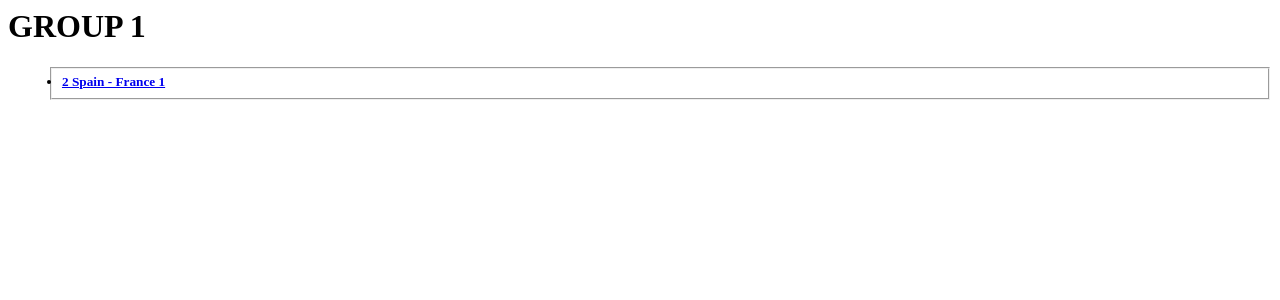
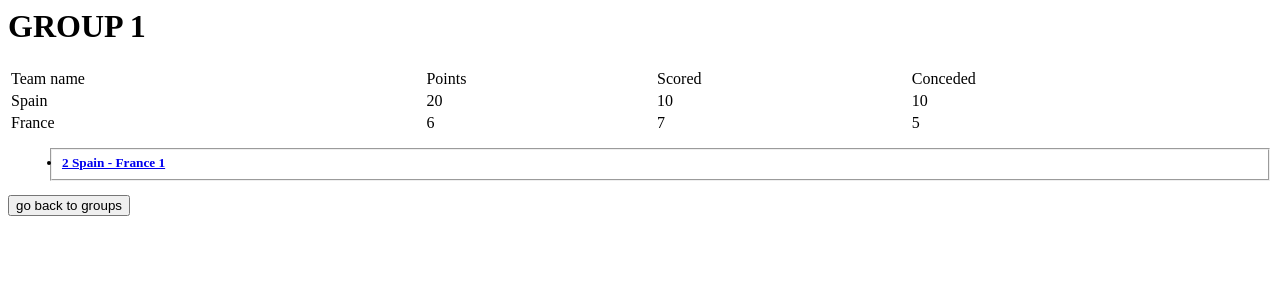
Before and after one commit to grodcas/Tournament, a Django app: page /tournaments/1/1/ in a window 1280 px wide. Shown: the top 300 px of the page. Run offline with Django 4.2, Linux system fonts and the light colour scheme; data comes from the database, SQL or seed files in the repository; both versions use the stored data as it was after the commit.

Commit message:
table of score and navigation buttons

```diff
--- a/mysite/tournaments/models.py
+++ b/mysite/tournaments/models.py
@@ -16,6 +16,9 @@ class team(models.Model):
     name=models.CharField(max_length=100)
     trainer=models.CharField(max_length=100)
     players=models.CharField(max_length=1000)
+    poolpoints=models.CharField(max_length=1000,default=0)
+    scored=models.CharField(max_length=1000,default=0)
+    conceded=models.CharField(max_length=1000,default=0)
     def __str__(self):
         return self.name
 
--- a/mysite/tournaments/templates/tournaments/comments.html
+++ b/mysite/tournaments/templates/tournaments/comments.html
@@ -7,3 +7,8 @@
 {% else %}
     <p>No such directory is available.</p>
 {% endif %}
+
+<form method="post" action="/tournaments/{{ tour}}/{{group}}/{{match}}">
+    {% csrf_token %}
+    <input type="submit" value="go back to comments">
+    </form>
--- a/mysite/tournaments/templates/tournaments/details.html
+++ b/mysite/tournaments/templates/tournaments/details.html
@@ -14,4 +14,8 @@
 {% else %}
     <p>No tournaments are available.</p>
 {% endif %}
+<form method="post" action="/tournaments/">
+    {% csrf_token %}
+    <input type="submit" value="go back to tournaments">
+    </form>
 <h5/>
--- a/mysite/tournaments/templates/tournaments/groups.html
+++ b/mysite/tournaments/templates/tournaments/groups.html
@@ -1,7 +1,30 @@
 
-{% if Matches and group_id %}
+{% if Matches and group_id and Teams%}
 <h1>GROUP {{group_id}}<h1/>
 <h5>
+
+    <table style="width:100%">
+        <tr>
+          <td>Team name</td>
+          <td>Points</td>
+          <td>Scored</td>
+          <td>Conceded</td>
+        </tr>
+        {% for team in Teams %}
+        <tr>
+
+          <td>{{team.name}}</td>
+          <td>{{team.poolpoints}}</td>
+          <td>{{team.scored}}</td>
+          <td>{{team.conceded}}</td>
+
+        </tr>
+        {% endfor %}
+    </table>
+
+
+
+
     <ul>
     {% for match in Matches %}
     <fieldset>
@@ -15,4 +38,9 @@
 {% else %}
     <p>No Groups are available.</p>
 {% endif %}
+
+<form method="post" action="/tournaments/{{tournament_id}}/">
+    {% csrf_token %}
+    <input type="submit" value="go back to groups">
+    </form>
 <h5/>
--- a/mysite/tournaments/templates/tournaments/matches.html
+++ b/mysite/tournaments/templates/tournaments/matches.html
@@ -1,6 +1,7 @@
 
 {% if Match and group_id %}
 <h1>MATCH {{Match.name}}<h1/>
+
 <h5>
     Comments:
     <ul>
@@ -25,4 +26,8 @@
     {% csrf_token %}
     <input type="submit" value="New Comment">
     </form>
+<form method="post" action="/tournaments/{{ Match.pool.tournament.id }}/{{Match.pool.id}}/">
+    {% csrf_token %}
+    <input type="submit" value="go back to matches">
+    </form>
 <h5/>
--- a/mysite/tournaments/views.py
+++ b/mysite/tournaments/views.py
@@ -44,8 +44,9 @@ def details(request,tournament_id):
 def groups(request,tournament_id, group_id):
     Tournament=get_object_or_404(tournament,pk=tournament_id)
     Pools=Tournament.pool_set.get(pk=group_id)
+    Teams=Pools.teams.all
     Matches=Pools.match_set.all
-    context={'Matches':Matches, 'group_id':group_id}
+    context={'Matches':Matches, 'group_id':group_id, 'Teams':Teams, 'tournament_id':tournament_id }
     return render(request, 'tournaments/groups.html' ,context)
 
 def matches(request,tournament_id, group_id, match_id):
```
Also changed, not shown: mysite/db.sqlite3, mysite/tournaments/migrations/0006_team_conceded_team_poolpoints_team_scored.py (added).
